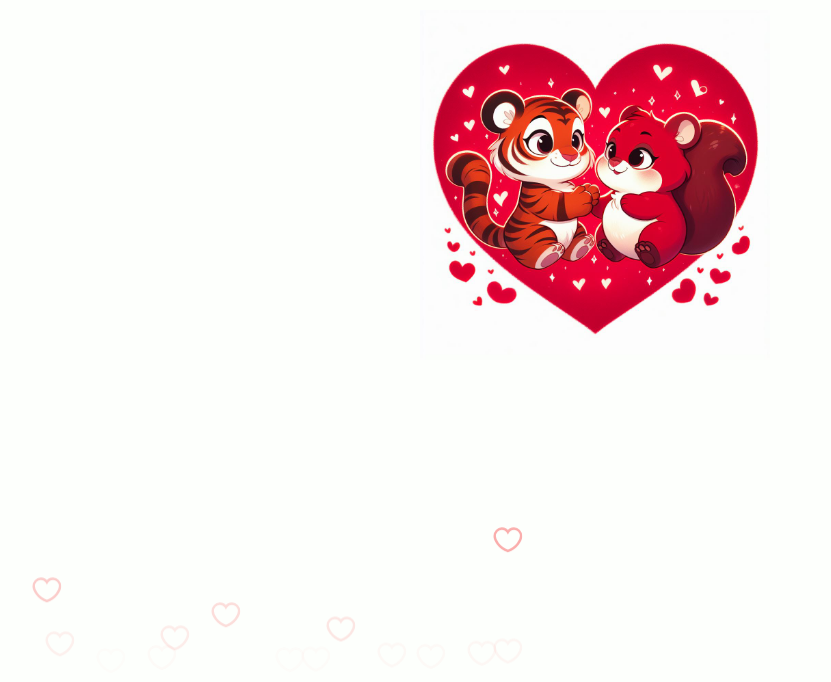
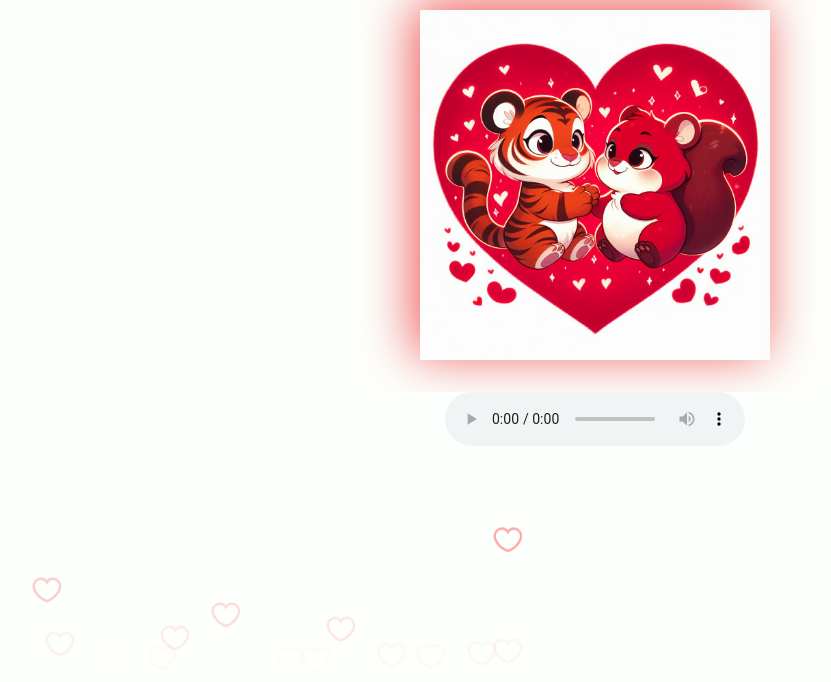
Before and after one commit to ReynaAlis/----------, a plain HTML site: page page2.html in a window 1280 px wide. Shown: the part 118-800 px from the top of the page, without its empty margins (45-876 px from the left). Drawn offline with Linux system fonts and the light colour scheme; a web font is replaced by a local one.

Commit message:
audio+shadow

```diff
--- a/main.css
+++ b/main.css
@@ -24,6 +24,7 @@ img {
     display: block;
     margin: 0 auto;
     margin-bottom: 32px;
+    filter: drop-shadow(-6px -6px 26px #ee5353);
 }
 
 .buttons {
@@ -234,3 +235,10 @@ button:hover {
         opacity: 0;
     }
 }
+
+.audio-container {
+    display: flex;
+    justify-content: center;
+    align-items: center;
+    max-height: 100vh;
+}
--- a/page2.html
+++ b/page2.html
@@ -37,10 +37,13 @@
         <div class="heart"></div>
     </div>
 
-    <audio autoplay>
+    <div class="audio-container">
+        <audio controls autoplay>
         <source src="./Elvis.mp3" type="audio/mpeg">
         Your browser does not support the audio element.
     </audio>
+</div>
+
 </body>
 
 </html>
```
